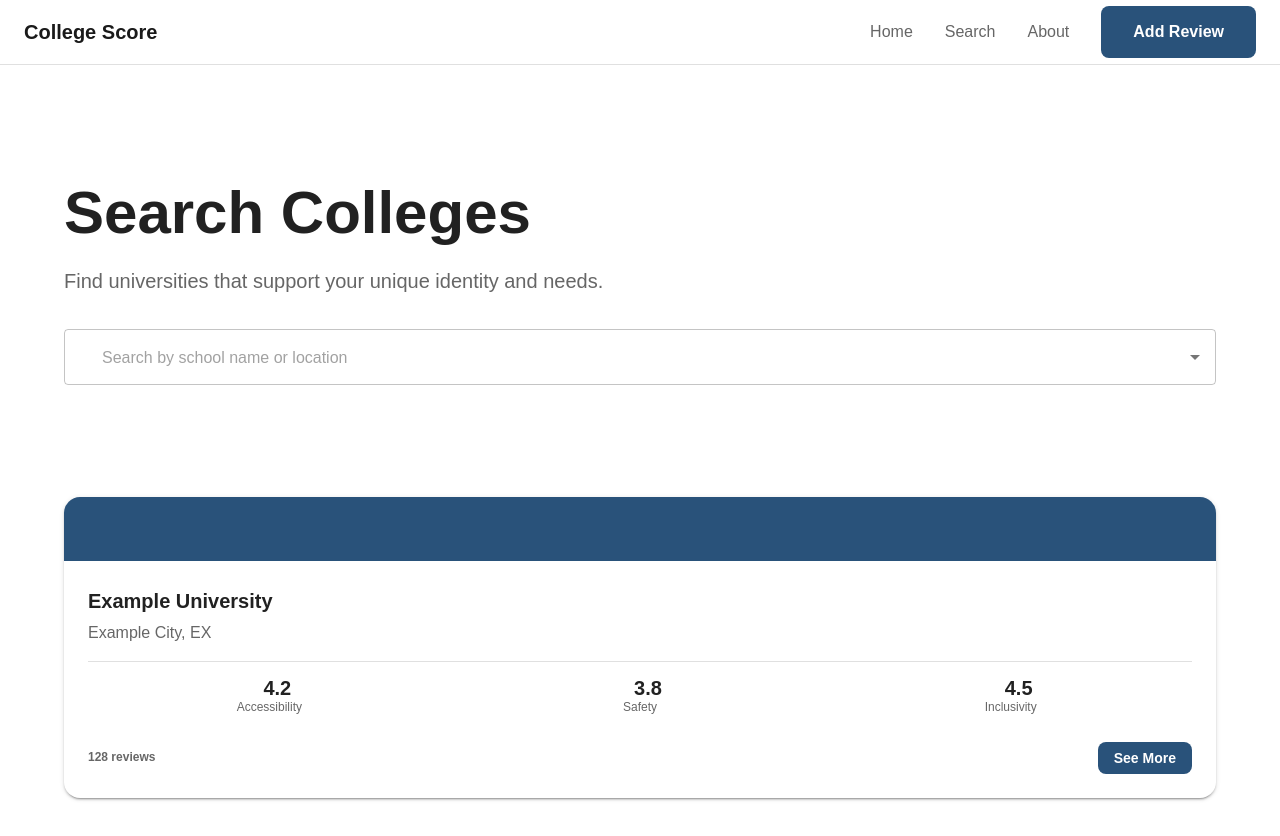
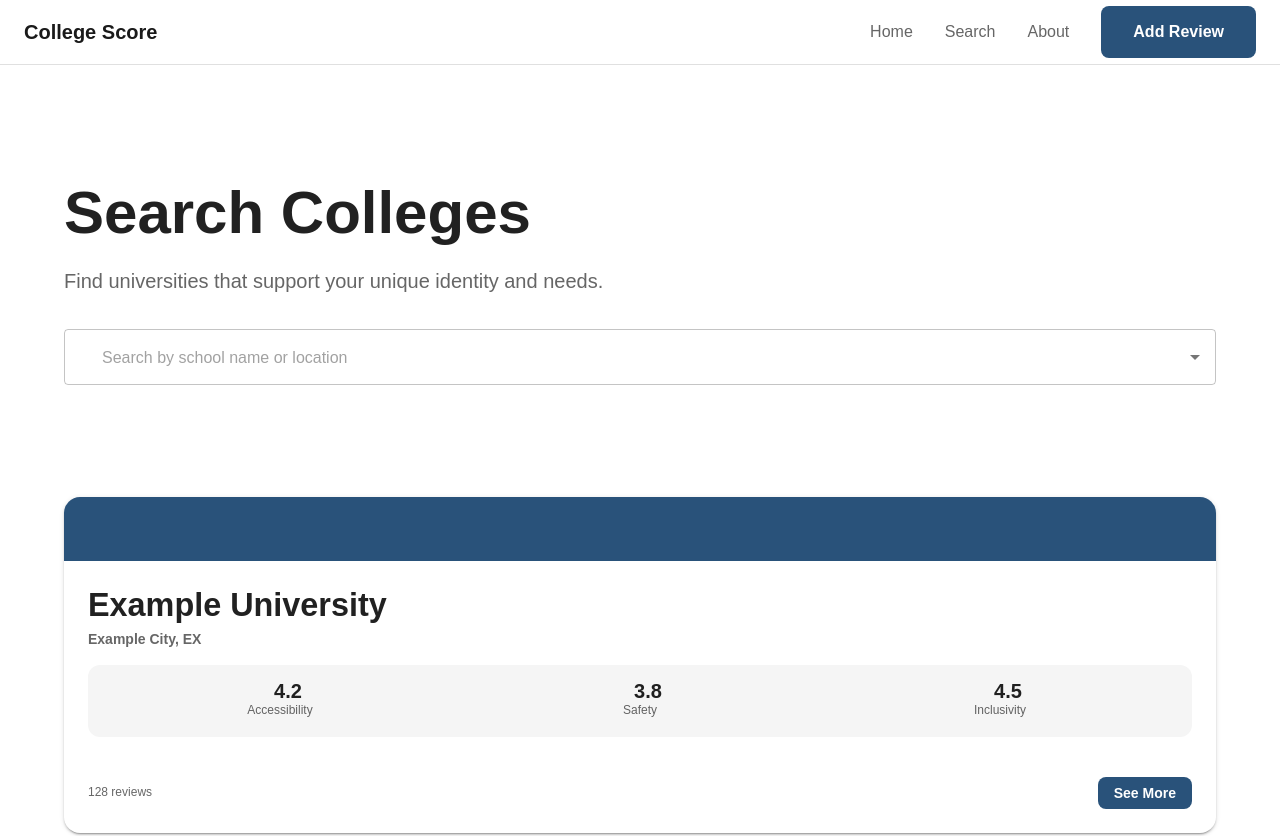
Before and after one commit to collegescore/frontend, a Next.js app: page /search in a window 1280 px wide. Shown: the top 836 px of the page. Built offline with nearby package versions, Linux system fonts and the light colour scheme; some icons are missing; what @mui/material-nextjs would draw is missing.

Commit message:
further adjust aesthetics of card

```diff
--- a/src/app/search/page.tsx
+++ b/src/app/search/page.tsx
@@ -12,6 +12,7 @@ export default function SearchPage() {
       <SearchHero />
       <CollegeCard
         college={{
+          id: 1,
           slug: "example-university-example-city-ex",
           name: "Example University",
           city: "Example City",
--- a/src/components/common/CollegeCard.tsx
+++ b/src/components/common/CollegeCard.tsx
@@ -1,11 +1,5 @@
 import React from "react";
-import {
-  Card,
-  CardContent,
-  Typography,
-  Box,
-  Divider,
-} from "@mui/material";
+import { Card, CardContent, Typography, Box, Divider } from "@mui/material";
 import StarRateRoundedIcon from "@mui/icons-material/StarRateRounded";
 import BasicButton from "./BasicButton";
 import { College } from "@/types/college";
@@ -39,25 +33,31 @@ const CollegeCard = (props: { college: College }) => {
       >
         <header>
           <Typography
-            variant="h6"
+            variant="h4"
             component="h3"
             sx={{ fontWeight: 800, color: "text.primary", mb: 0.5 }}
           >
             {college.name}
           </Typography>
           <Typography
-            variant="body1"
+            variant="body2"
             component="h4"
             color="text.secondary"
-            sx={{ fontWeight: 500 }}
+            sx={{ fontWeight: 550 }}
           >
             {college.city}, {college.state}
           </Typography>
         </header>
 
-        <Divider sx={{ my: 2 }} aria-hidden="true" />
-
-        {/* Semantic Ratings Section */}
+        {/* Ratings Section where we show the college's overall scores for a11y, safety, and inclusivity */}
+        <Box
+          sx={{
+            bgcolor: "grey.100", // Light gray background for the ratings section
+            borderRadius: 3, // Rounded corners for the gray box
+            p: 2, // Padding inside the gray box
+            my: 2, // Margin top/bottom to separate from header/footer
+          }}
+        >
           <Box
             component="dl"
             sx={{
@@ -86,7 +86,10 @@ const CollegeCard = (props: { college: College }) => {
                 }}
               >
                 <StarRateRoundedIcon sx={{ color: "primary.main" }} />
-              <Typography variant="h6" sx={{ fontWeight: 800, lineHeight: 1 }}>
+                <Typography
+                  variant="h6"
+                  sx={{ fontWeight: 800, lineHeight: 1 }}
+                >
                   {college.a11y_overall}
                 </Typography>
               </Box>
@@ -118,7 +121,10 @@ const CollegeCard = (props: { college: College }) => {
                 }}
               >
                 <StarRateRoundedIcon sx={{ color: "primary.main" }} />
-              <Typography variant="h6" sx={{ fontWeight: 800, lineHeight: 1 }}>
+                <Typography
+                  variant="h6"
+                  sx={{ fontWeight: 800, lineHeight: 1 }}
+                >
                   {college.safety_overall}
                 </Typography>
               </Box>
@@ -150,7 +156,10 @@ const CollegeCard = (props: { college: College }) => {
                 }}
               >
                 <StarRateRoundedIcon sx={{ color: "primary.main" }} />
-              <Typography variant="h6" sx={{ fontWeight: 800, lineHeight: 1 }}>
+                <Typography
+                  variant="h6"
+                  sx={{ fontWeight: 800, lineHeight: 1 }}
+                >
                   {college.inclusivity_overall}
                 </Typography>
               </Box>
@@ -163,7 +172,10 @@ const CollegeCard = (props: { college: College }) => {
               </Typography>
             </Box>
           </Box>
+        </Box>
 
+        {/* footer which contains the total number of reviews for this college
+        and a button to go to the specific college page. */}
         <Box
           component="footer"
           sx={{
@@ -174,17 +186,14 @@ const CollegeCard = (props: { college: College }) => {
             alignItems: "center",
           }}
         >
-          <Typography
-            variant="caption"
-            sx={{ fontWeight: 600, color: "text.secondary" }}
-          >
+          <Typography variant="caption" sx={{ color: "text.secondary" }}>
             {college.num_reviews} reviews
           </Typography>
 
           <BasicButton
             text="See More"
             href={`/colleges/${college.slug}`}
-            //make it smaller
+            // make BasicButton smaller than usual for the card.
             sx={{ fontSize: "0.875rem", px: 2, py: 0.5 }}
           />
         </Box>
```
Lines whose indentation alone changed are shown as unchanged.
